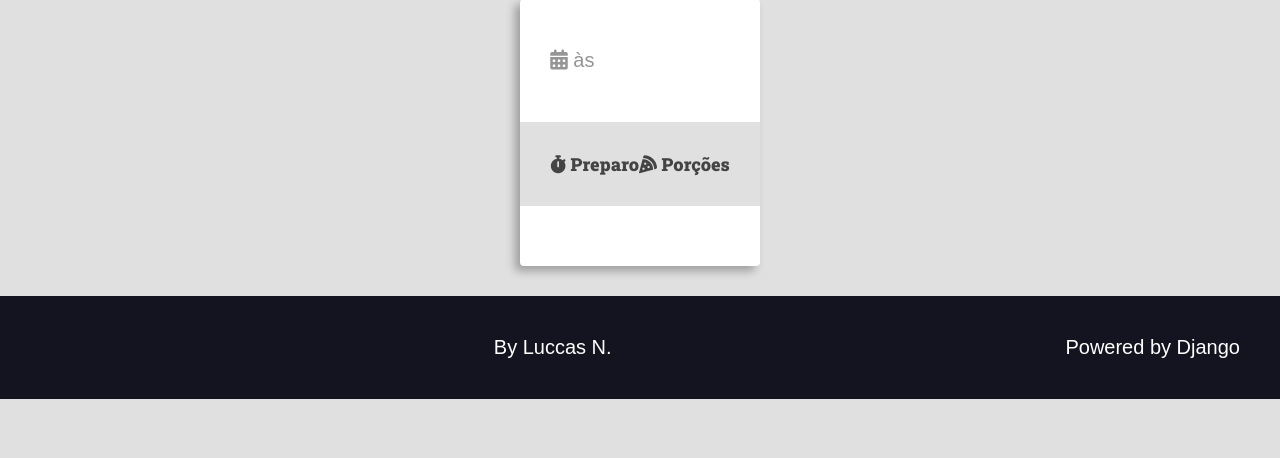
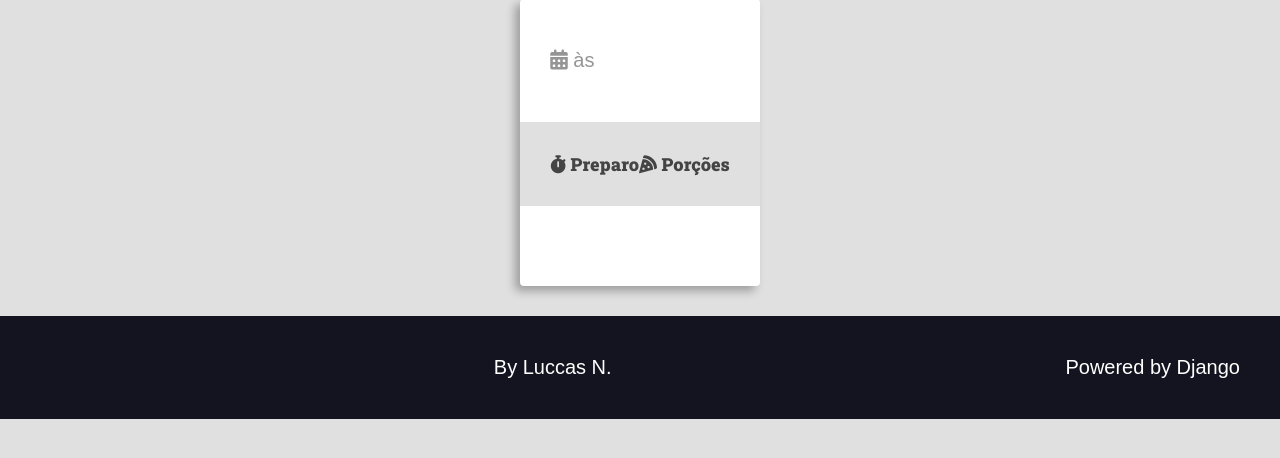
Before and after one commit to 1uccas/udemy-django, a Django app: page /recipes/1/ in a window 1280 px wide. Shown: the part 213-671 px from the top of the page. Run offline with Django 5.2, Linux system fonts and the light colour scheme; data that the repository does not hold is empty; some libraries are stand-ins or nearby versions.

Commit message:
style ~ fixing css

```diff
--- a/recipes/static/recipes/css/styles.css
+++ b/recipes/static/recipes/css/styles.css
@@ -275,3 +275,21 @@ body {
 .main-footer a:hover {
     filter: brightness(.8);
 }
+
+.preparation-steps h1,
+.preparation-steps h2,
+.preparation-steps h3,
+.preparation-steps h4,
+.preparation-steps h5,
+.preparation-steps h6,
+.preparation-steps p,
+.preparation-steps pre {
+    margin: 2rem 0 ;
+
+}
+
+.preparation-steps ol,
+.preparation-steps ul {
+    margin: 2rem;
+    padding: 0 2rem;
+}
```
